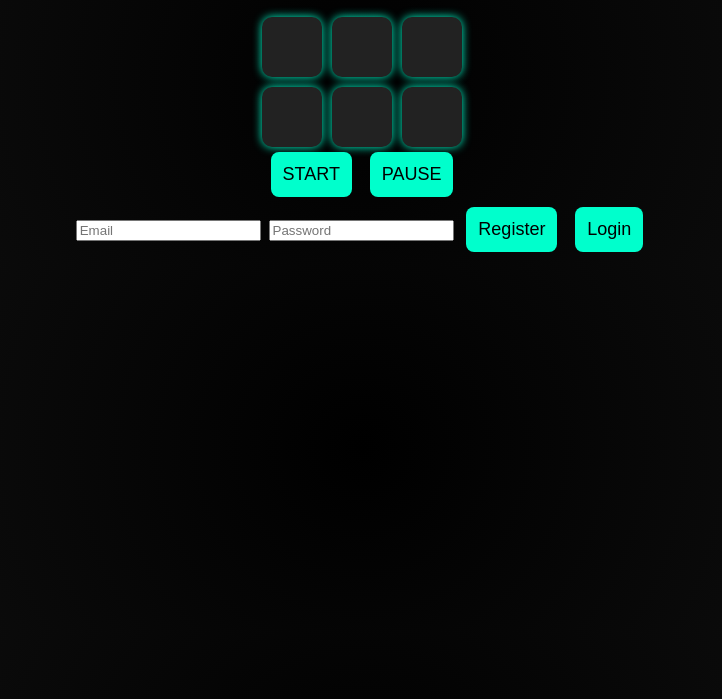
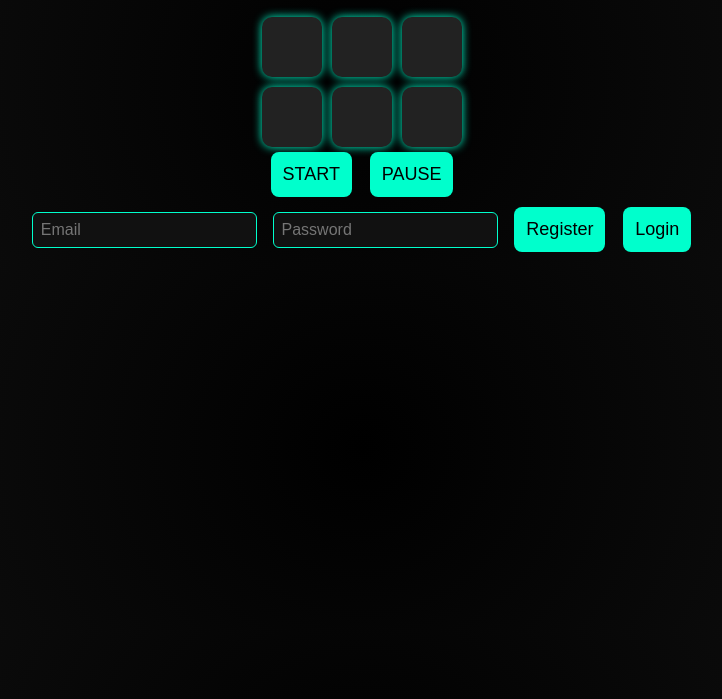
Before and after one commit to datastress/Datastress, a plain HTML site: page frontend/index.html in a window 1280 px wide. Shown: the part 101-800 px from the top of the page, without its empty margins (278-1000 px from the left). Drawn offline with Linux system fonts and the light colour scheme.

Commit message:
Update style.css

```diff
--- a/frontend/style.css
+++ b/frontend/style.css
@@ -43,3 +43,13 @@ button {
   border-radius: 8px;
   color: black;
 }
+
+#auth input {
+  padding: 8px;
+  margin: 4px;
+  font-size: 16px;
+  border-radius: 6px;
+  border: 1px solid #00ffcc;
+  background: #111;
+  color: #00ffcc;
+}
```
